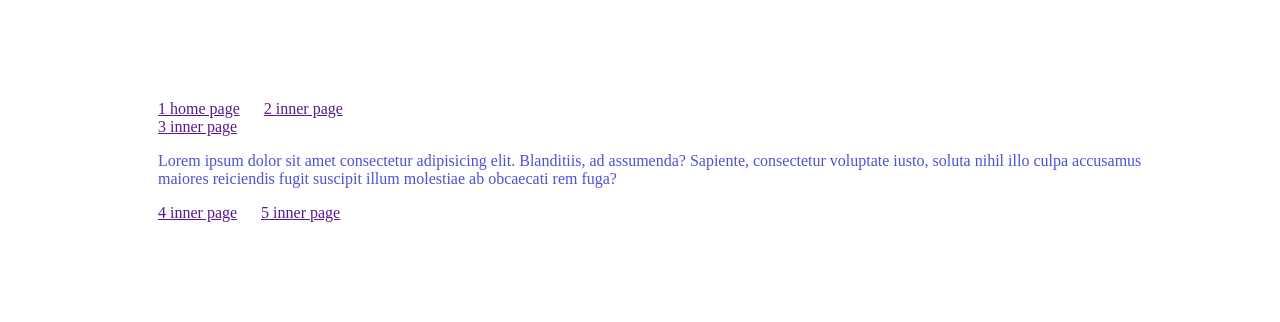
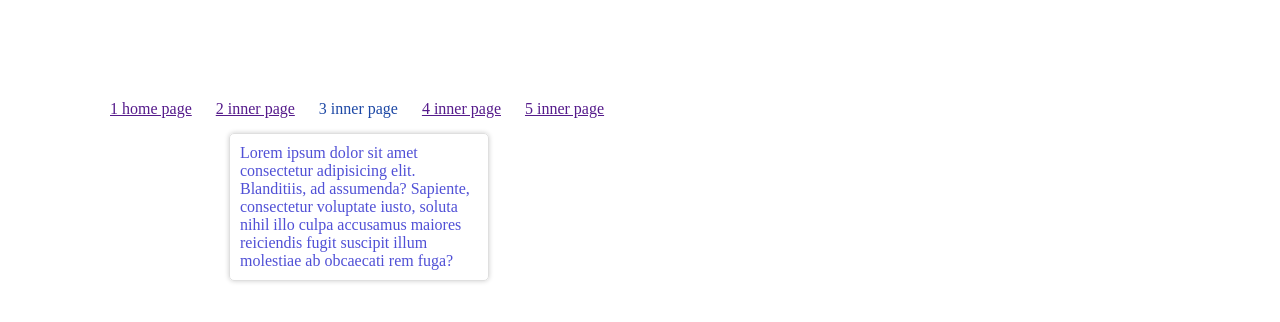
Before and after one commit to lvivduncan/levus-dropdown, a plain HTML site: page index.html in a window 1280 px wide. Both pictures are taken after a click on the link "3 inner page". Drawn offline with nearby package versions, Linux system fonts and the light colour scheme.

Commit message:
edit small mistake

```diff
--- a/css/levus-dropdown.css
+++ b/css/levus-dropdown.css
@@ -1,75 +1,52 @@
-/* example start*/
-
 *,
- ::after,
- ::before {
+::after,
+::before{
+    padding: 0;
+    margin: 0;
     box-sizing: border-box;
 }
 
-#example {
-    margin: 100px;
-    width: 300px;
-    display: flex;
-    justify-content: space-between;
+/* основна обгортка */
+.levus-dropdown{
+    position: relative;
 }
 
-#example .levus-dropdown {
-    background: coral;
-    flex-basis: 45%;
+.levus-dropdown a{
+    color: rgb(29, 72, 165);
+    text-decoration: none;
 }
 
-#example .levus-dropdown span {
-    display: inline-block;
-    padding: 5px;
+/* схований блок */
+.levus-dropdown-content{
+    position: absolute;
+    left: -80px;
+    z-index: 2;
+    width: 260px;
+    padding: 10px;
+    border: 1px solid #dfdfdf;
+    border-radius: 5px;
+    box-shadow: 0 0 5px 0 rgb(0 0 0 / 20%);
+    margin: 15px 0 0;
+
+    transform-origin: 0 0;
+    transform: rotateX(90deg);
+    transition: .5s;
 }
 
-#example ul {
-    background: yellowgreen;
-    padding: 10px;
-}
-
-
-/* example end */
-
-.levus-dropdown {
-    position: relative;
-    cursor: pointer;
-}
-
-.levus-dropdown ul {
-    position: absolute;
-    margin: 0;
-    display: block;
-    min-width: 140px;
-    /**/
-    -webkit-transform-origin: 0 0;
-    transform-origin: 0 0;
-    /**/
-    -webkit-transform: rotateX(90deg);
-    transform: rotateX(90deg);
-    /**/
-    -webkit-transition: transform .5s;
-    transition: transform .5s;
-}
-
-.levus-dropdown ul.open {
-    -webkit-transform: rotateX(0);
+.levus-dropdown .levus-dropdown-content.open{
     transform: rotateX(0);
 }
 
-.levus-dropdown li {
-    list-style: none;
+.levus-dropdown-wrapper{
+    position: fixed;
+    z-index: 1;
+    top: 0;
+    left: 0;
+    bottom: 0;
+    right: 0;
+    display: none;
 }
 
-.levus-dropdown.left ul {
-    left: -3em;
+.levus-dropdown-wrapper.open{
+    display: block;
 }
-
-.levus-dropdown.right ul {
-    right: -3em;
-}
-
-.levus-dropdown span {
-    pointer-events: none;
-    cursor: pointer;
-}
--- a/index.html
+++ b/index.html
@@ -5,7 +5,7 @@
     <meta http-equiv="X-UA-Compatible" content="IE=edge">
     <meta name="viewport" content="width=device-width, initial-scale=1.0">
     <title>levus dropdown</title>
-    <link rel="stylesheet" href="css/style.css">
+    <link rel="stylesheet" href="css/levus-dropdown.css">
     <style>
         #example{
             margin: 100px;
```
